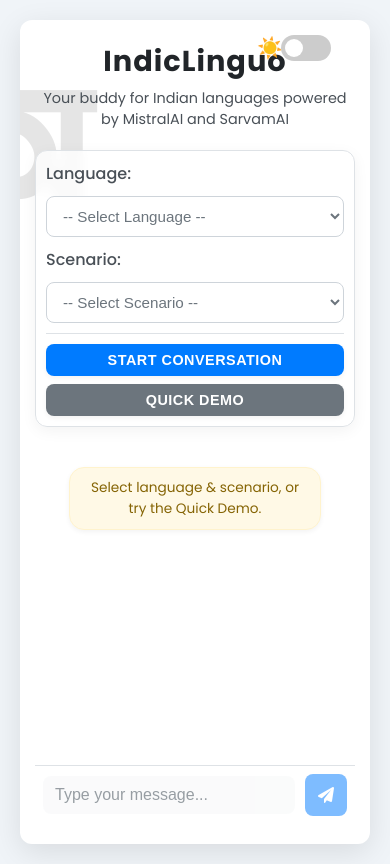
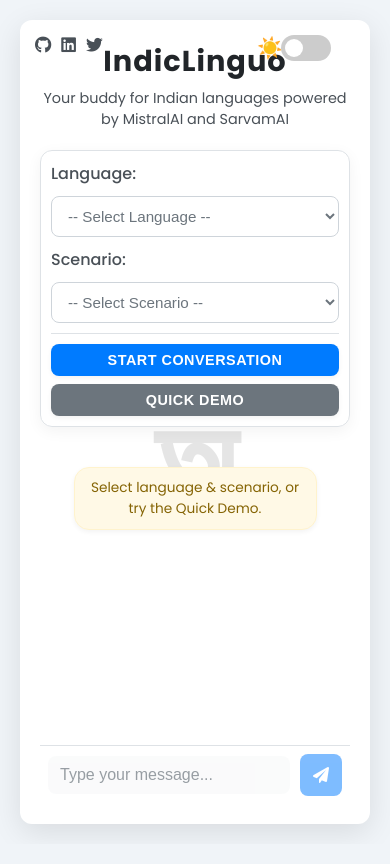
Before and after one commit to ravi03071991/IndicLinguo, a plain HTML site: page frontend/index.html in a window 390 px wide. Drawn offline with Linux system fonts and the light colour scheme.

Commit message:
Add Github/ Linkedin/ X links

```diff
--- a/frontend/index.html
+++ b/frontend/index.html
@@ -13,6 +13,13 @@
 <body>
     <div class="container">
         <div class="background-char" aria-hidden="true">क</div>
+
+        <!-- Social Links -->
+        <div class="social-links">
+            <a href="https://github.com/ravi03071991/IndicLinguo" target="_blank" title="GitHub"><i class="fab fa-github"></i></a>
+            <a href="https://linkedin.com/in/ravidesetty" target="_blank" title="LinkedIn"><i class="fab fa-linkedin"></i></a>
+            <a href="https://x.com/ravithejads" target="_blank" title="Twitter"><i class="fab fa-twitter"></i></a>
+        </div>
 
         <!-- Dark Mode Toggle Switch (positioned absolutely) -->
         <div class="theme-switch-wrapper">
--- a/frontend/style.css
+++ b/frontend/style.css
@@ -158,6 +158,27 @@
     padding: 0 24px; /* Adjust padding as needed (approx icon width) */
     height: 26px; /* Match switch height for alignment */
     justify-content: center; /* Center the switch horizontally */
+}
+
+/* Social Links Styles */
+.social-links {
+    position: absolute;
+    top: 20px;
+    left: 25px;
+    z-index: 10;
+    display: flex;
+    gap: 10px;
+}
+
+.social-links a {
+    color: var(--text-secondary);
+    font-size: 1.2em;
+    transition: color 0.3s ease, transform 0.2s ease;
+}
+
+.social-links a:hover {
+    color: var(--link-color);
+    transform: translateY(-2px);
 }
 
 /* Style for the theme icons */
@@ -693,12 +714,10 @@
 /* Responsive Design */
 @media (max-width: 768px) {
     .container {
-        padding: 25px 20px;
-        height: calc(100vh - 20px);
+        padding: 30px;
     }
     .background-char {
-        font-size: 20em;
-        top: 0; left: -20px;
+        font-size: 10em;
     }
      h1 { font-size: 2.2em; }
      .subtitle { font-size: 1em; margin-bottom: 20px; }
@@ -709,15 +728,16 @@
      #send-button { width: 42px; height: 42px; font-size: 1em; }
      #user-input { padding: 10px 12px; }
      .response-block { max-width: 80%; }
+     .social-links { top: 15px; left: 20px; }
+     .social-links a { font-size: 1.15em; }
 }
 
 @media (max-width: 480px) {
     .container {
-        padding: 20px 15px;
+        padding: 20px;
     }
     .background-char {
-        font-size: 15em;
-        top: 10px; left: -10px;
+        font-size: 8em;
     }
     .theme-switch-wrapper { top: 15px; right: 15px; }
      h1 { font-size: 1.8em; }
@@ -732,4 +752,6 @@
      .response-block strong { font-size: 0.95em; }
      .response-block p { font-size: 0.95em; line-height: 1.5; }
      .ai-response .message-section > strong { font-size: 0.85em; }
+     .social-links { top: 12px; left: 15px; gap: 10px; }
+     .social-links a { font-size: 1.05em; }
 }
```
